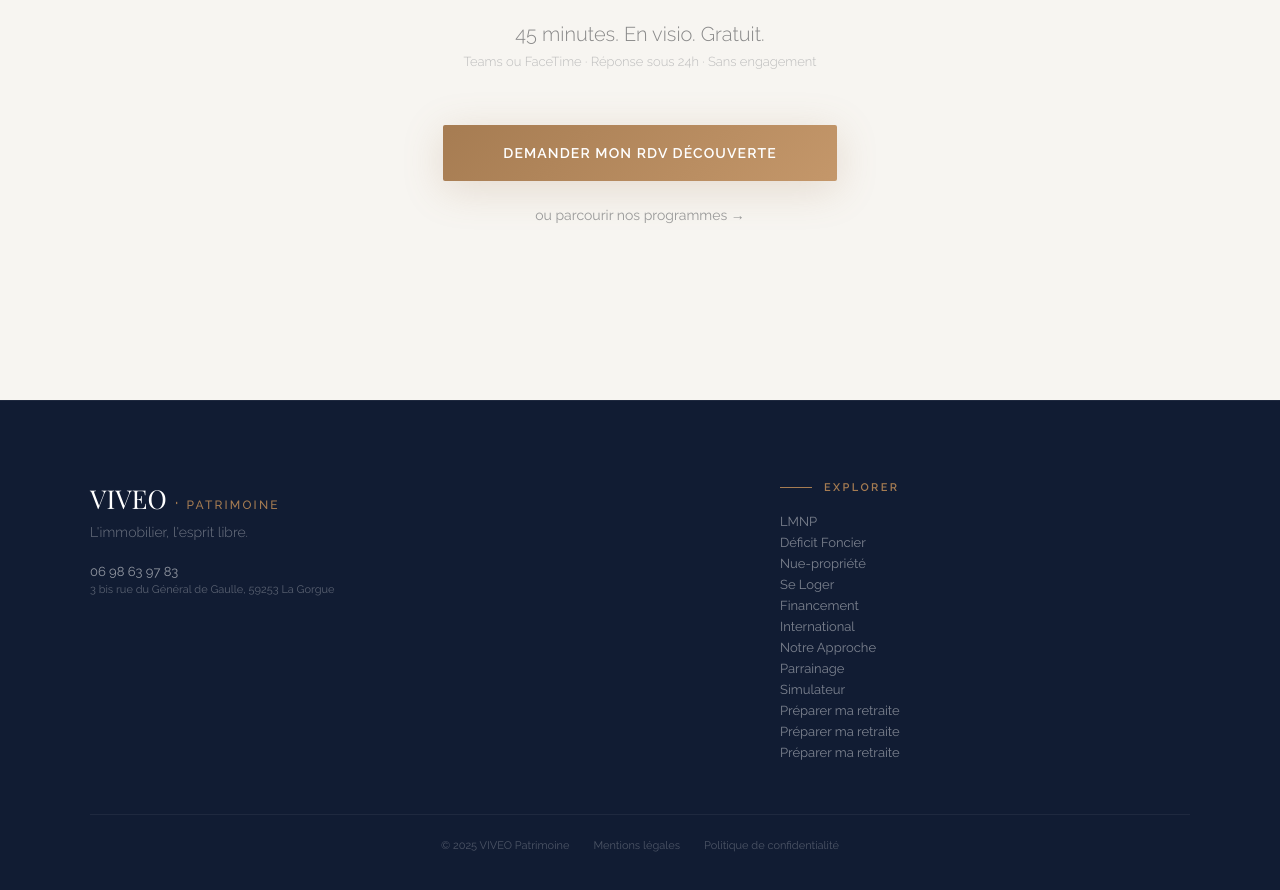
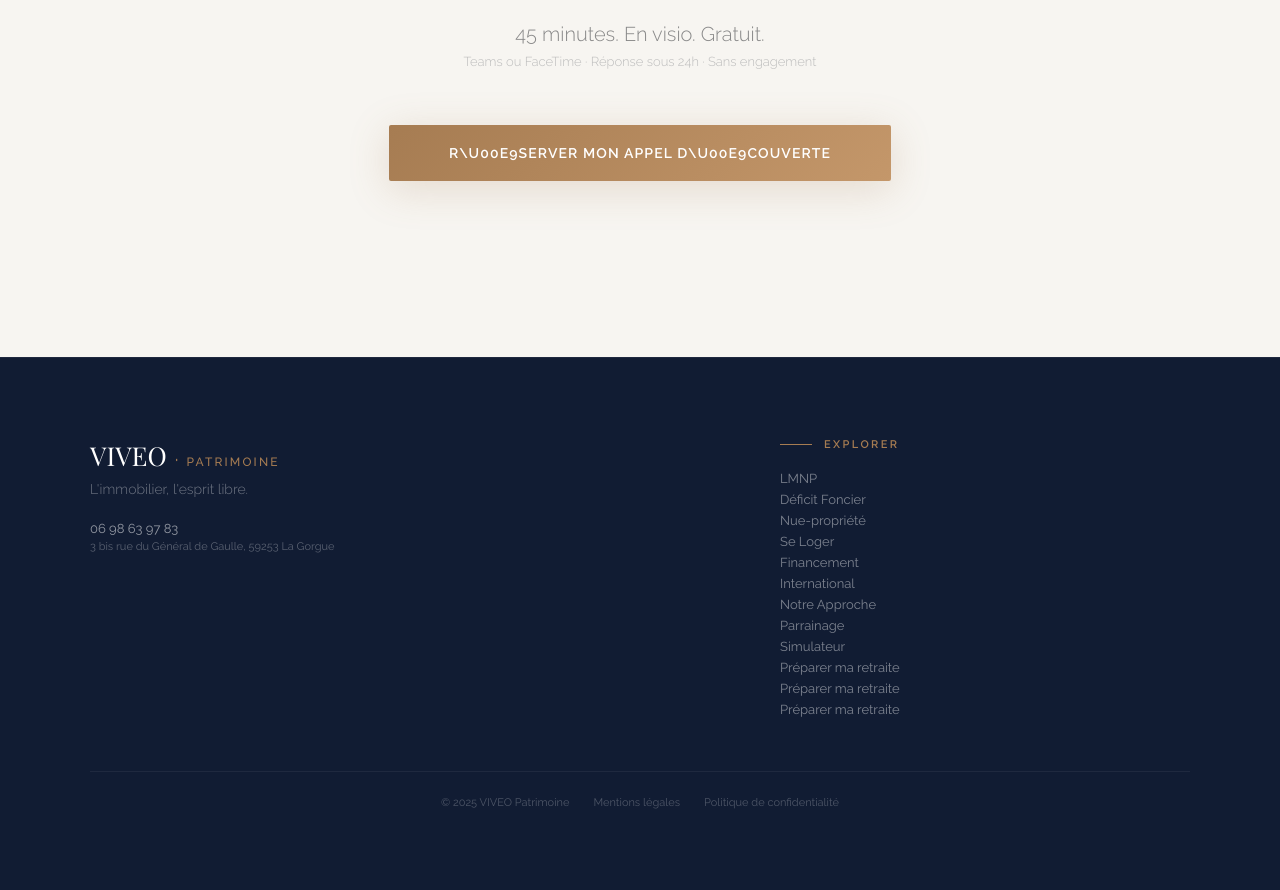
Before and after one commit to tblanchardviveo/viveo-public, a React (Vite) app: page / in a window 1280 px wide. Shown: the part 6565-7455 px from the top of the page. After the commit the page ends 7422 px from the top, so only its background shows below. Built offline with nearby package versions, Linux system fonts and the light colour scheme; no server answers; the database is empty; a web font is replaced by a local one.

Commit message:
Update CtaV3.jsx

```diff
--- a/src/components/home-v3/CtaV3.jsx
+++ b/src/components/home-v3/CtaV3.jsx
@@ -1,5 +1,3 @@
-import { Link } from 'react-router-dom'
-
 const WP = 'https://viveopromotion-t3jrcqwfw3.live-website.com'
 
 export default function CtaV3() {
@@ -18,6 +16,7 @@ export default function CtaV3() {
       <p style={{ fontFamily: "'Raleway',sans-serif", fontWeight: 200, fontSize: 20, color: '#888', marginTop: 32 }}>
         45 minutes. En visio. Gratuit.
       </p>
+
       <p style={{ fontFamily: "'Raleway',sans-serif", fontWeight: 200, fontSize: 13, color: '#bbb', marginTop: 8, marginBottom: 56 }}>
         {"Teams ou FaceTime \u00b7 R\u00e9ponse sous 24h \u00b7 Sans engagement"}
       </p>
@@ -30,21 +29,10 @@ export default function CtaV3() {
         textTransform: 'uppercase', letterSpacing: '0.08em',
         color: '#fff', textDecoration: 'none',
         boxShadow: '0 8px 40px rgba(166,124,82,0.22)',
-        transition: 'transform 0.3s, box-shadow 0.3s'
-      }}
-        onMouseEnter={e => { e.target.style.transform = 'translateY(-3px)'; e.target.style.boxShadow = '0 16px 60px rgba(166,124,82,0.32)' }}
-        onMouseLeave={e => { e.target.style.transform = 'none'; e.target.style.boxShadow = '0 8px 40px rgba(166,124,82,0.22)' }}
-      >{"Demander mon RDV D\u00e9couverte"}</a>
-
-      <div style={{ marginTop: 24 }}>
-        <Link to="/programmes" style={{
-          fontFamily: "'Raleway',sans-serif", fontWeight: 400, fontSize: 14,
-          color: '#999', textDecoration: 'none', transition: 'color 0.2s'
-        }}
-          onMouseEnter={e => e.target.style.color = '#A67C52'}
-          onMouseLeave={e => e.target.style.color = '#999'}
-        >{"ou parcourir nos programmes \u2192"}</Link>
-      </div>
+        transition: 'transform 0.2s'
+      }}>
+        R\u00e9server mon appel d\u00e9couverte
+      </a>
     </section>
   )
 }
```
